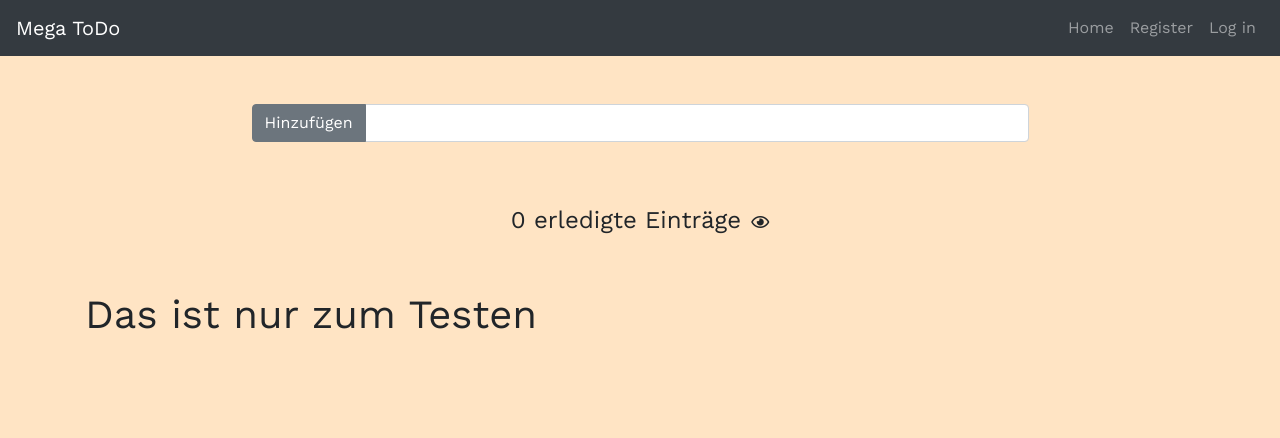
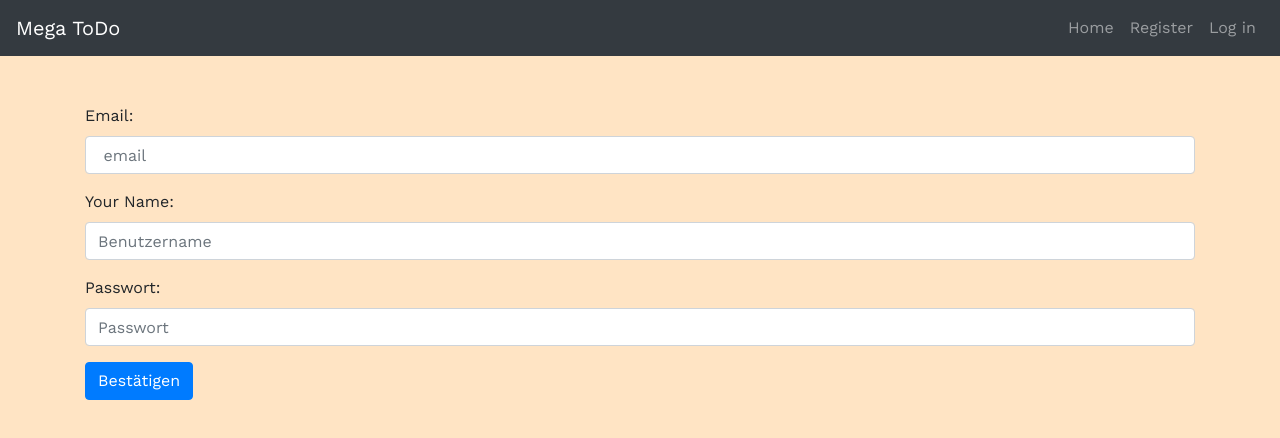
Before and after one commit to Marburc/my-todo, a Vue app: page /register in a window 1280 px wide. Shown: the top 438 px of the page. Built offline with nearby package versions, Linux system fonts and the light colour scheme.

Commit message:
home component added

```diff
--- a/src/App.vue
+++ b/src/App.vue
@@ -2,12 +2,6 @@
   <div id="app">
     <app-header></app-header>
     <div class="container">
-      <app-home>
-        <app-newToDo @newItem="createNew"></app-newToDo>
-        <app-toDoList :toDos="toDos" @deleteToDo="deleteToDo" @finishToDo="finishToDo"></app-toDoList>
-        <app-finishedToDo :finished="finished" @deleteFinished="deleteFinished"></app-finishedToDo>
-      </app-home>
-
       <router-view></router-view>
     </div>
   </div>
@@ -16,42 +10,11 @@
 <script>
 import Home from "./components/Home.vue";
 import Header from "./components/Header.vue";
-import NewToDo from "./components/NewToDo.vue";
-import ToDoList from "./components/ToDoList.vue";
-import FinishedToDos from "./components/FinishedToDos.vue";
+
 export default {
-  data: function() {
-    return {
-      toDos: [],
-      finished: []
-    };
-  },
   components: {
-    "app-newToDo": NewToDo,
-    "app-toDoList": ToDoList,
-    "app-finishedToDo": FinishedToDos,
     "app-header": Header,
     "app-home": Home
-  },
-  methods: {
-    createNew(toDo) {
-      if (toDo == "") {
-        return;
-      } else {
-        this.toDos.push(toDo);
-      }
-    },
-    deleteToDo(index) {
-      this.toDos.splice(index, 1);
-    },
-    deleteFinished(index) {
-      this.finished.splice(index, 1);
-    },
-    finishToDo(index) {
-      let done = this.toDos.splice(index, 1);
-      let str = done[0];
-      this.finished.push(str);
-    }
   }
 };
 </script>
--- a/src/components/Home.vue
+++ b/src/components/Home.vue
@@ -1,5 +1,48 @@
 <template>
-  <div>
-    <slot>Ein Change Test</slot>
+  <div id="app">
+    <div class="container">
+      <app-newToDo @newItem="createNew"></app-newToDo>
+      <app-toDoList :toDos="toDos" @deleteToDo="deleteToDo" @finishToDo="finishToDo"></app-toDoList>
+      <app-finishedToDo :finished="finished" @deleteFinished="deleteFinished"></app-finishedToDo>
+    </div>
   </div>
 </template>
+
+<script>
+import NewToDo from "./NewToDo.vue";
+import ToDoList from "./ToDoList.vue";
+import FinishedToDos from "./FinishedToDos.vue";
+export default {
+  data: function() {
+    return {
+      toDos: [],
+      finished: []
+    };
+  },
+  components: {
+    "app-newToDo": NewToDo,
+    "app-toDoList": ToDoList,
+    "app-finishedToDo": FinishedToDos
+  },
+  methods: {
+    createNew(toDo) {
+      if (toDo == "") {
+        return;
+      } else {
+        this.toDos.push(toDo);
+      }
+    },
+    deleteToDo(index) {
+      this.toDos.splice(index, 1);
+    },
+    deleteFinished(index) {
+      this.finished.splice(index, 1);
+    },
+    finishToDo(index) {
+      let done = this.toDos.splice(index, 1);
+      let str = done[0];
+      this.finished.push(str);
+    }
+  }
+};
+</script>
--- a/src/components/Register.vue
+++ b/src/components/Register.vue
@@ -1,6 +1,71 @@
 <template>
-  <h1>Das ist nur zum Testen</h1>
+  <div class="pt-5">
+    <b-form @submit="onSubmit" @reset="onReset" v-if="show">
+      <b-form-group id="exampleInputGroup1" label="Email:" label-for="exampleInput1">
+        <b-form-input
+          id="exampleInput1"
+          type="email"
+          v-model="form.email"
+          required
+          placeholder=" email"
+        />
+      </b-form-group>
+
+      <b-form-group id="exampleInputGroup2" label="Your Name:" label-for="exampleInput2">
+        <b-form-input
+          id="exampleInput2"
+          type="text"
+          v-model="form.name"
+          required
+          placeholder="Benutzername "
+        />
+      </b-form-group>
+
+      <b-form-group id="exampleInputGroup2" label="Passwort:" label-for="exampleInput2">
+        <b-form-input
+          id="exampleInput2"
+          type="text"
+          v-model="form.password"
+          required
+          placeholder="Passwort "
+        />
+      </b-form-group>
+
+      <b-button type="submit" variant="primary">Bestätigen</b-button>
+    </b-form>
+  </div>
 </template>
+
 <script>
-export default {};
+export default {
+  data() {
+    return {
+      form: {
+        email: "",
+        name: "",
+        password: ""
+      },
+
+      show: true
+    };
+  },
+  methods: {
+    onSubmit(evt) {
+      evt.preventDefault();
+      alert(JSON.stringify(this.form));
+    },
+    onReset(evt) {
+      evt.preventDefault();
+      /* Reset our form values */
+      this.form.email = "";
+      this.form.name = "";
+      this.form.password = "";
+      /* Trick to reset/clear native browser form validation state */
+      this.show = false;
+      this.$nextTick(() => {
+        this.show = true;
+      });
+    }
+  }
+};
 </script>
--- a/src/router.js
+++ b/src/router.js
@@ -3,6 +3,7 @@ import Router from "vue-router";
 import Register from "./components/Register.vue";
 import ToDoList from "./components/ToDoList";
 import LogIn from './components/LogIn.vue';
+import Home from './components/Home.vue';
 Vue.use(Router);
 
 export default new Router({
@@ -26,5 +27,11 @@ export default new Router({
             component: LogIn
 
         },
+        {
+            path: "/",
+            name: "home",
+            component: Home
+
+        },
     ]
 });
```
